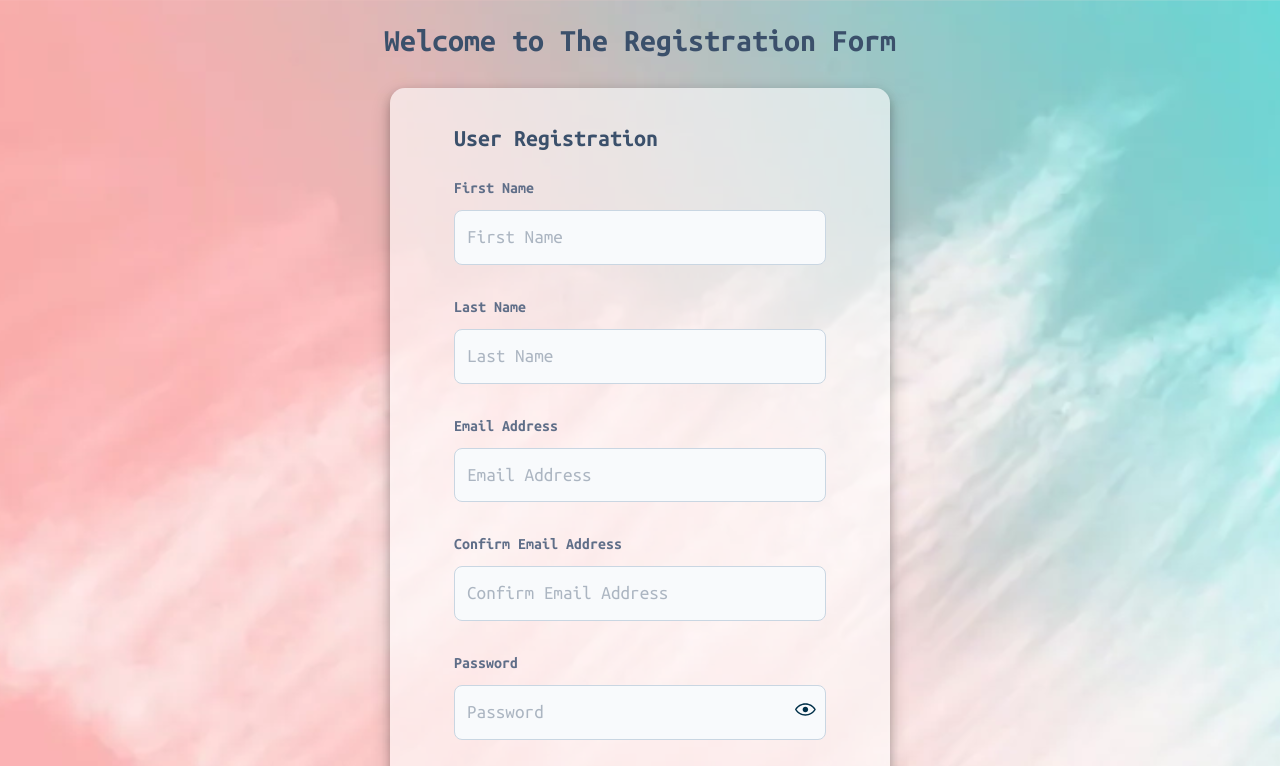
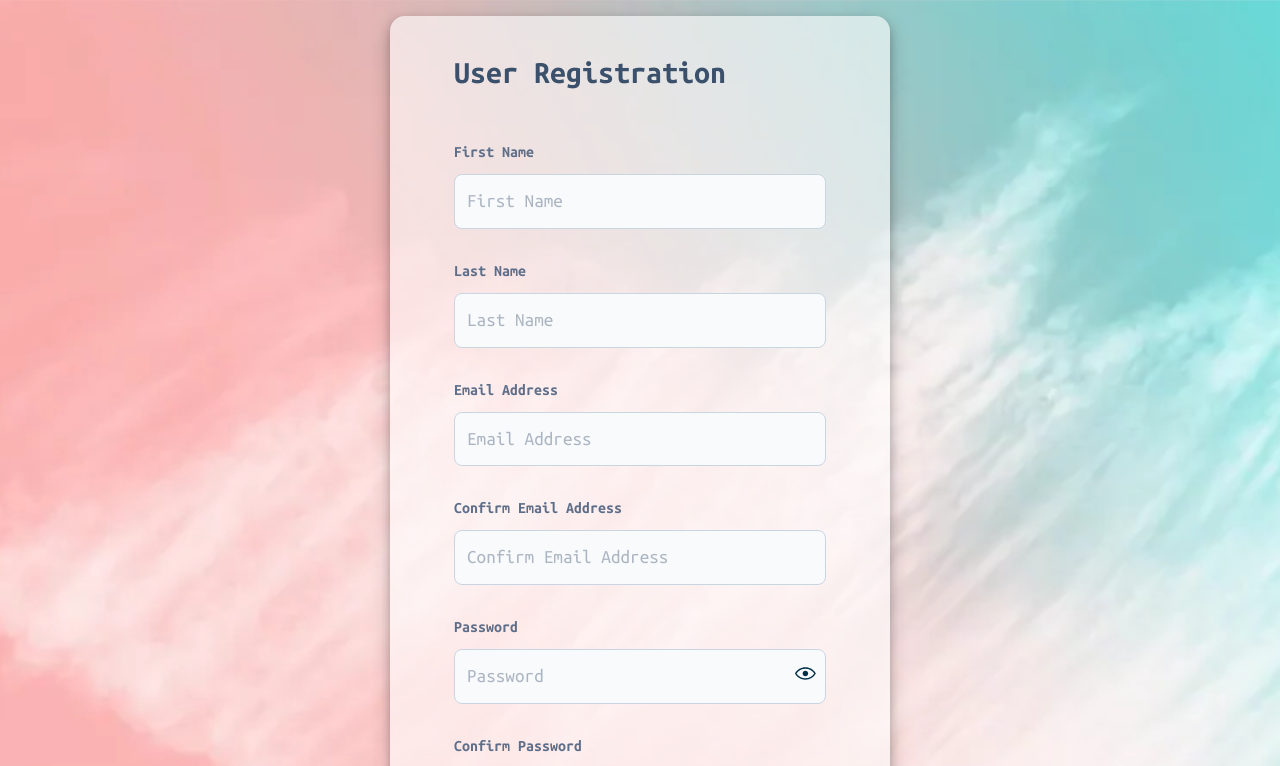
Before and after one commit to Dariusz-Wolontariusz/registration-form, a Next.js app: page / in a window 1280 px wide. Shown: the top 766 px of the page. Built offline with nearby package versions, Linux system fonts and the light colour scheme.

Commit message:
change structure to improve accessibility

```diff
--- a/src/app/components/inputComponent/InputComponent.tsx
+++ b/src/app/components/inputComponent/InputComponent.tsx
@@ -69,12 +69,17 @@ function InputComponent({
 
 	return (
 		<FormField className='form-field' id={id} name={fieldName}>
-			{label && <FormLabel className='form-label'>{label}</FormLabel>}
+			{label && (
+				<FormLabel className='form-label' htmlFor={id}>
+					{label}
+				</FormLabel>
+			)}
 			<FormValidityState>
 				{(validity) => (
 					<div className={passwordField ? 'password-container' : ''}>
 						<FormControl asChild>
 							<input
+								id={id}
 								type={passwordField && showPassword ? 'text' : type}
 								className='form-input'
 								placeholder={placeholder}
@@ -85,7 +90,11 @@ function InputComponent({
 						</FormControl>
 
 						{passwordField && (
-							<button className='form-password__btn' onClick={handleToggle}>
+							<button
+								className='form-password__btn'
+								aria-label='show password button'
+								onClick={handleToggle}
+							>
 								{!showPassword ? (
 									<EyeOpenIcon className='form-icon' />
 								) : (
--- a/src/app/components/stepOne/StepOne.tsx
+++ b/src/app/components/stepOne/StepOne.tsx
@@ -35,7 +35,7 @@ export default function StepOne({
 
 	return (
 		<Form className='form' onSubmit={handleSubmit}>
-			<h2>User Registration</h2>
+			<h1>User Registration</h1>
 			<InputComponent
 				id='firstName'
 				fieldName='firstName'
--- a/src/app/page.tsx
+++ b/src/app/page.tsx
@@ -5,7 +5,7 @@ function Home() {
 	return (
 		<main>
 			<header>
-				<h1>Welcome to The Registration Form</h1>
+				<title>Welcome to The Registration Form</title>
 			</header>
 			<section className='form-container'>
 				<MultistepForm />
```
Also changed, not shown: src/app/components/stepThree/StepThree.css (+0 -29 lines), src/app/components/stepTwo/StepTwo.css (+0 -29 lines).
